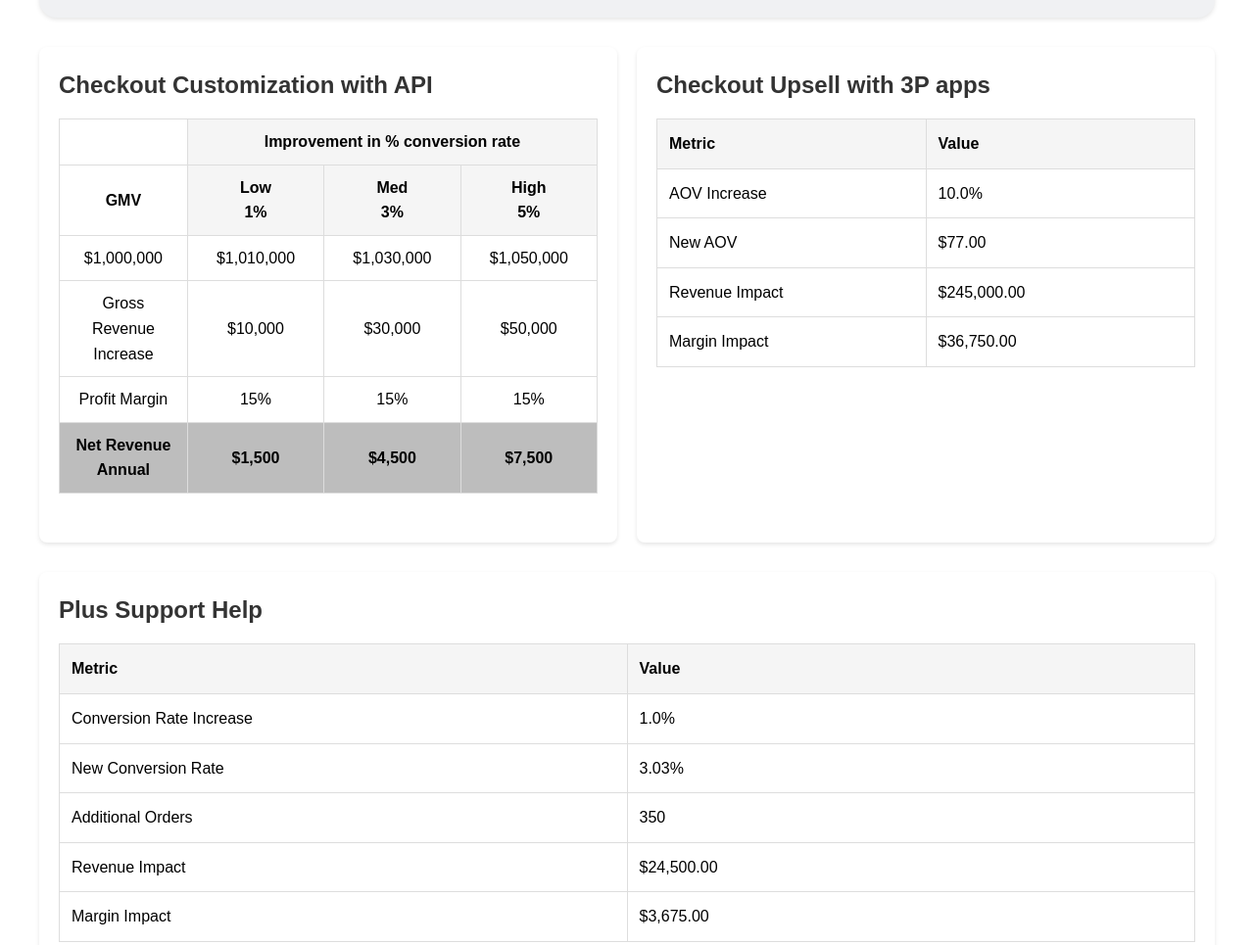
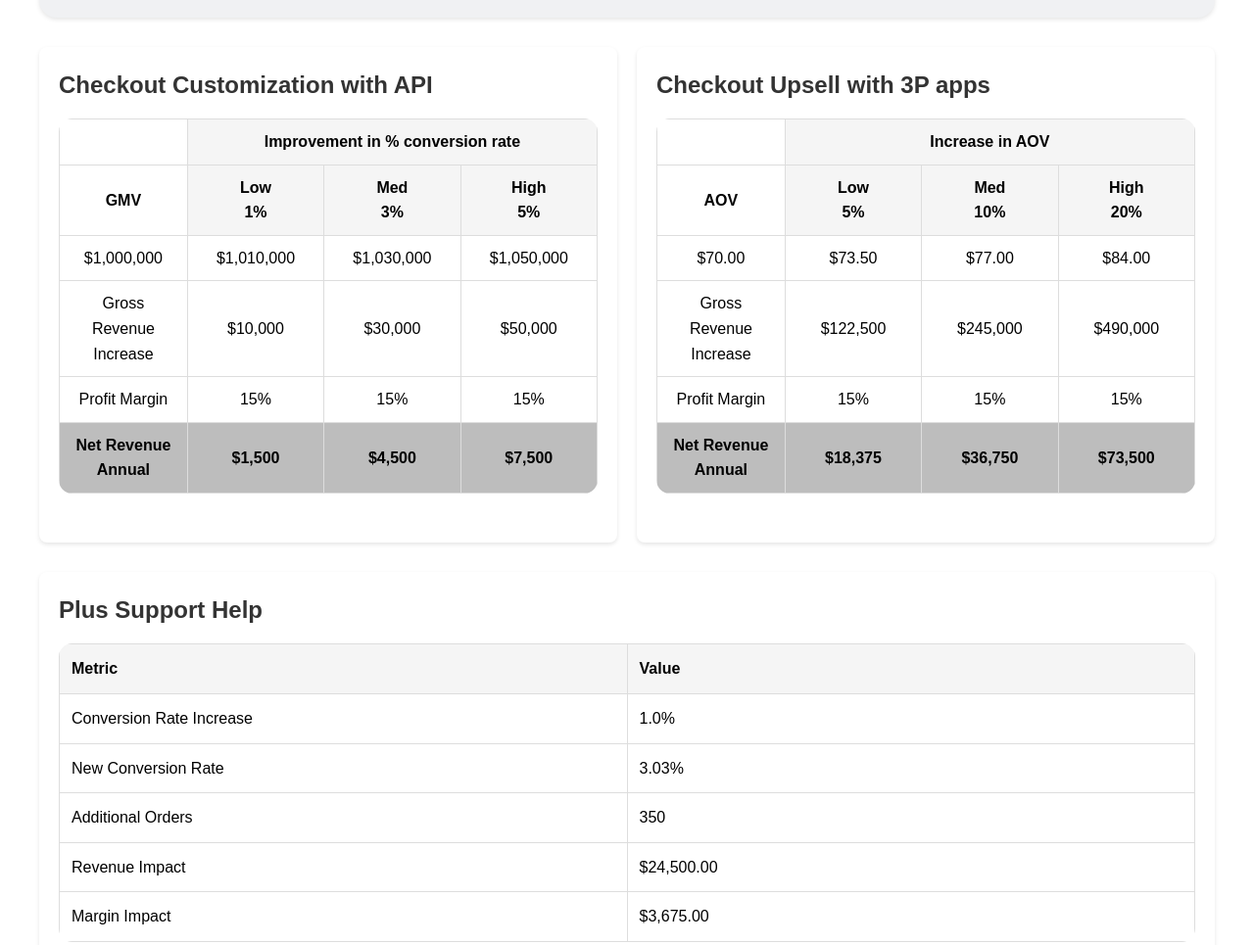
Before and after one commit to staceyhayman/D2C-ROI-Calculator, a plain HTML site: page index.html in a window 1280 px wide. Shown: the part 1535-2500 px from the top of the page at 98% size. Drawn offline with Linux system fonts and the light colour scheme.

Commit message:
Update Checkout Upsell with 3P apps table structure and logic to match requirements

```diff
--- a/index.html
+++ b/index.html
@@ -37,6 +37,8 @@
             margin-bottom: 20px;
             background-color: white;
             table-layout: fixed;
+            border-radius: 14px;
+            overflow: hidden;
         }
         th, td {
             border: 1px solid #ddd;
@@ -111,6 +113,8 @@
             width: 100%;
             border-collapse: collapse;
             margin-bottom: 30px;
+            border-radius: 14px;
+            overflow: hidden;
         }
         .custom-api-table th, .custom-api-table td {
             border: 1px solid #ddd;
@@ -297,26 +301,40 @@
             </div>
             <div class="section">
                 <div class="section-title">Checkout Upsell with 3P apps</div>
-                <table>
+                <table class="custom-api-table">
                     <tr>
-                        <th>Metric</th>
-                        <th>Value</th>
+                        <td style="width: 20%;"></td>
+                        <th class="custom-api-header" colspan="3">Increase in AOV</th>
                     </tr>
                     <tr>
-                        <td>AOV Increase</td>
-                        <td id="checkout-upsell-aov-increase">0%</td>
+                        <td style="font-weight:bold; text-align:center;">AOV</td>
+                        <td class="custom-api-header">Low<br><span class="custom-api-bold">5%</span></td>
+                        <td class="custom-api-header">Med<br><span class="custom-api-bold">10%</span></td>
+                        <td class="custom-api-header">High<br><span class="custom-api-bold">20%</span></td>
                     </tr>
                     <tr>
-                        <td>New AOV</td>
-                        <td id="checkout-upsell-new-aov">$0.00</td>
+                        <td id="upsell-aov-base" style="text-align:center;"></td>
+                        <td class="custom-api-gmv" id="upsell-aov-low">$0</td>
+                        <td class="custom-api-gmv" id="upsell-aov-med">$0</td>
+                        <td class="custom-api-gmv" id="upsell-aov-high">$0</td>
                     </tr>
                     <tr>
-                        <td>Revenue Impact</td>
-                        <td id="checkout-upsell-revenue">$0.00</td>
+                        <td class="custom-api-label">Gross Revenue Increase</td>
+                        <td class="custom-api-gross" id="upsell-gross-low">$0</td>
+                        <td class="custom-api-gross" id="upsell-gross-med">$0</td>
+                        <td class="custom-api-gross" id="upsell-gross-high">$0</td>
                     </tr>
                     <tr>
-                        <td>Margin Impact</td>
-                        <td id="checkout-upsell-margin">$0.00</td>
+                        <td class="custom-api-label">Profit Margin</td>
+                        <td class="custom-api-profit" id="upsell-profit-low">0%</td>
+                        <td class="custom-api-profit" id="upsell-profit-med">0%</td>
+                        <td class="custom-api-profit" id="upsell-profit-high">0%</td>
+                    </tr>
+                    <tr>
+                        <td class="custom-api-total">Net Revenue Annual</td>
+                        <td class="custom-api-total" id="upsell-net-low">$0</td>
+                        <td class="custom-api-total" id="upsell-net-med">$0</td>
+                        <td class="custom-api-total" id="upsell-net-high">$0</td>
                     </tr>
                 </table>
             </div>
@@ -457,8 +475,13 @@
             // Calculate button triggers calculation
             document.getElementById('calculate-btn').addEventListener('click', function() {
                 try {
+                    console.log('Calculate button clicked');
                     calculateAll();
+                    console.log('After calculateAll');
                     updateCustomApiTable();
+                    console.log('After updateCustomApiTable');
+                    updateUpsellTable();
+                    console.log('After updateUpsellTable');
                 } catch (err) {
                     console.error('Error in Calculate button handler:', err);
                 }
@@ -607,9 +630,51 @@
                 }
             }
 
+            // --- Upsell Table Calculation ---
+            function updateUpsellTable() {
+                try {
+                    const aov = parseFloat(document.getElementById('aov').value) || 0;
+                    const profitMargin = parseFloat(document.getElementById('profit-margin').value) / 100 || 0;
+                    const annualTransactions = parseFloat(document.getElementById('annual-transactions').value) || 0;
+                    // AOV increase scenarios
+                    const lowPct = 0.05, medPct = 0.10, highPct = 0.20;
+                    // Calculate new AOVs
+                    const aovLow = aov * (1 + lowPct);
+                    const aovMed = aov * (1 + medPct);
+                    const aovHigh = aov * (1 + highPct);
+                    // Calculate gross revenue increases
+                    const grossLow = (aovLow - aov) * annualTransactions;
+                    const grossMed = (aovMed - aov) * annualTransactions;
+                    const grossHigh = (aovHigh - aov) * annualTransactions;
+                    // Calculate net revenue
+                    const netLow = grossLow * profitMargin;
+                    const netMed = grossMed * profitMargin;
+                    const netHigh = grossHigh * profitMargin;
+                    // Update table cells
+                    document.getElementById('upsell-aov-base').textContent = aov.toLocaleString('en-US', {style:'currency', currency:'USD', maximumFractionDigits:2});
+                    document.getElementById('upsell-aov-low').textContent = aovLow.toLocaleString('en-US', {style:'currency', currency:'USD', maximumFractionDigits:2});
+                    document.getElementById('upsell-aov-med').textContent = aovMed.toLocaleString('en-US', {style:'currency', currency:'USD', maximumFractionDigits:2});
+                    document.getElementById('upsell-aov-high').textContent = aovHigh.toLocaleString('en-US', {style:'currency', currency:'USD', maximumFractionDigits:2});
+                    document.getElementById('upsell-gross-low').textContent = grossLow.toLocaleString('en-US', {style:'currency', currency:'USD', maximumFractionDigits:0});
+                    document.getElementById('upsell-gross-med').textContent = grossMed.toLocaleString('en-US', {style:'currency', currency:'USD', maximumFractionDigits:0});
+                    document.getElementById('upsell-gross-high').textContent = grossHigh.toLocaleString('en-US', {style:'currency', currency:'USD', maximumFractionDigits:0});
+                    document.getElementById('upsell-profit-low').textContent = (profitMargin*100).toFixed(0) + '%';
+                    document.getElementById('upsell-profit-med').textContent = (profitMargin*100).toFixed(0) + '%';
+                    document.getElementById('upsell-profit-high').textContent = (profitMargin*100).toFixed(0) + '%';
+                    document.getElementById('upsell-net-low').textContent = netLow.toLocaleString('en-US', {style:'currency', currency:'USD', maximumFractionDigits:0});
+                    document.getElementById('upsell-net-med').textContent = netMed.toLocaleString('en-US', {style:'currency', currency:'USD', maximumFractionDigits:0});
+                    document.getElementById('upsell-net-high').textContent = netHigh.toLocaleString('en-US', {style:'currency', currency:'USD', maximumFractionDigits:0});
+                } catch (err) {
+                    console.error('Error in updateUpsellTable:', err);
+                }
+            }
+
             // Initial calculation
+            console.log('Running initial calculations');
             calculateAll();
             updateCustomApiTable();
+            updateUpsellTable();
+            console.log('Initial calculations complete');
         } catch (err) {
             console.error('Script initialization error:', err);
         }
```
